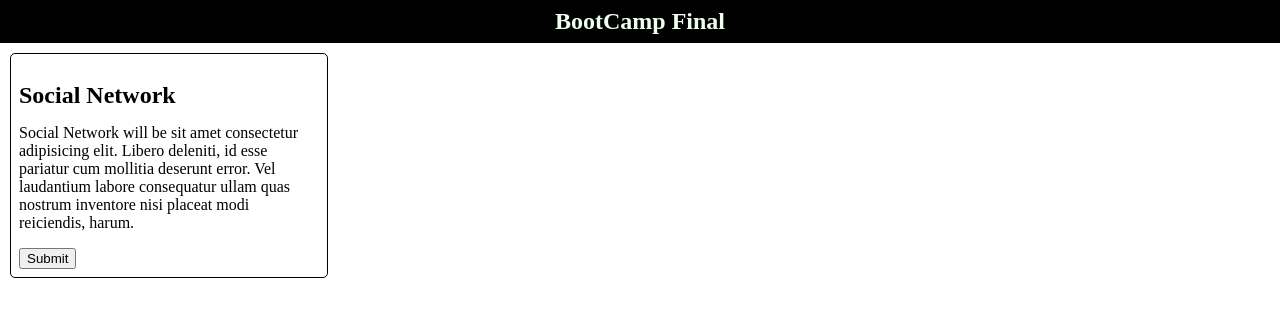
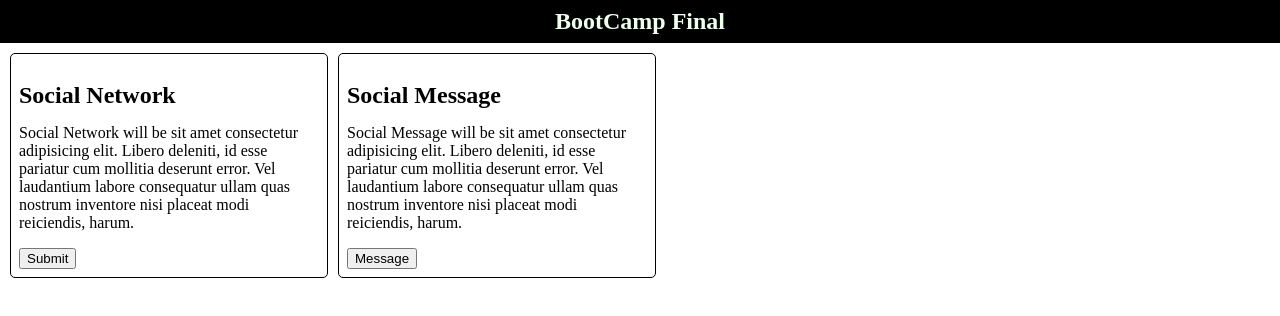
Before and after one commit to NajimVuiya/MyfinalProject, a plain HTML site: page index.html in a window 1280 px wide. Drawn offline with Linux system fonts and the light colour scheme.

Commit message:
updated virsion - 0.3

```diff
--- a/css/style.css
+++ b/css/style.css
@@ -17,12 +17,29 @@ body
 .box-1
 {
 	width: 300px;
-	margin: 10px 0 0 10px;
+	margin: 10px 10px 0 10px;
 	padding: 8px;
 	border-radius: 5px;
 	border: 1px solid #000;
+	float: left;
 }
 .box-1 p
 {
 	margin-top: -5px;
 }
+
+/* box-2 start here */
+
+.box-2
+{
+	width: 300px;
+	margin: 10px 0 0 10px;
+	padding: 8px;
+	border-radius: 5px;
+	border: 1px solid #000;
+	overflow: hidden;
+}
+.box-2 p
+{
+	margin-top: -5px;
+}
--- a/index.html
+++ b/index.html
@@ -15,6 +15,13 @@
 		<p>Social Network will be  sit amet consectetur adipisicing elit. Libero deleniti, id esse pariatur cum mollitia deserunt error. Vel laudantium labore consequatur ullam quas nostrum inventore nisi placeat modi reiciendis, harum.</p>
 		<button>Submit</button>
 	</div>
+
+	<div class="box-2">
+		<h2>Social Message</h2>
+		<p>Social Message will be  sit amet consectetur adipisicing elit. Libero deleniti, id esse pariatur cum mollitia deserunt error. Vel laudantium labore consequatur ullam quas nostrum inventore nisi placeat modi reiciendis, harum.</p>
+		<button>Message</button>
+	</div>
+
 	<script src="js/script.js"></script>
 </body>
 </html>
--- a/js/script.js
+++ b/js/script.js
@@ -1,6 +1,7 @@
 'use strict';
 
 const boxOne = document.querySelector('.box-1');
+const boxTwo = document.querySelector('.box-2');
 
 let numberOne = 40;
 let numberTwo = 400;
```
